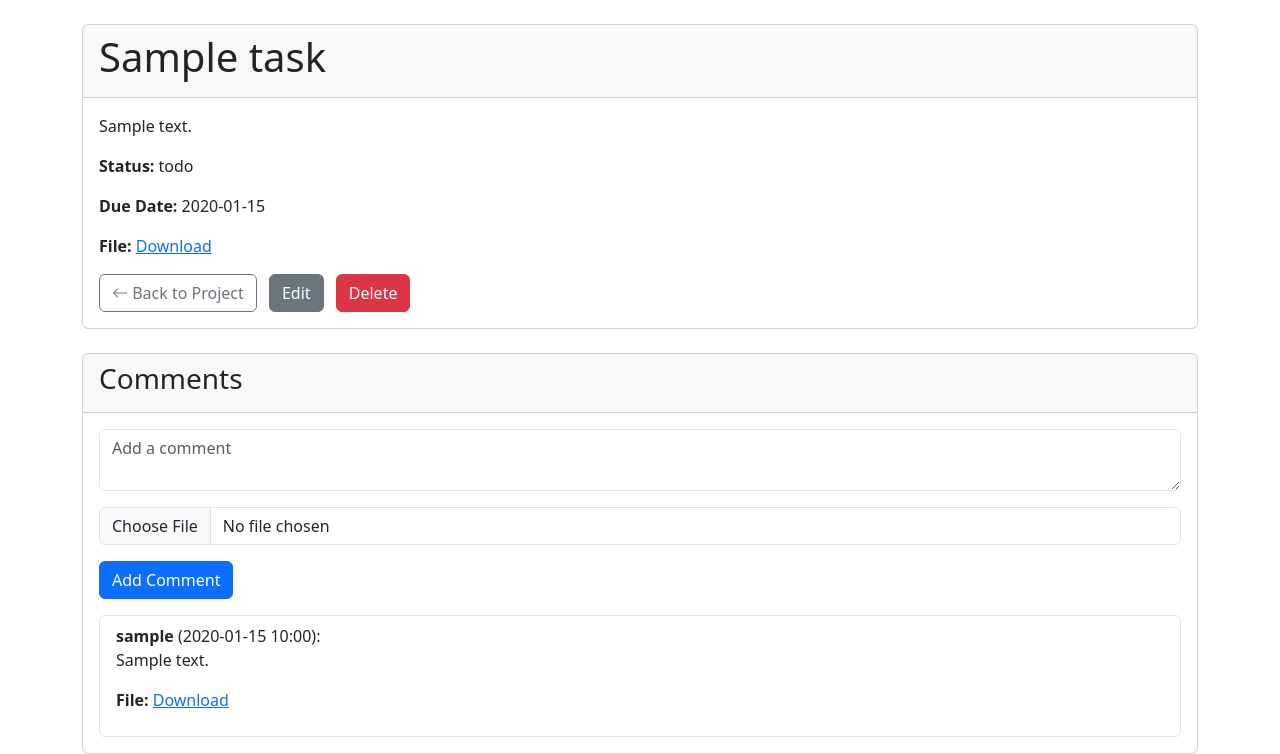
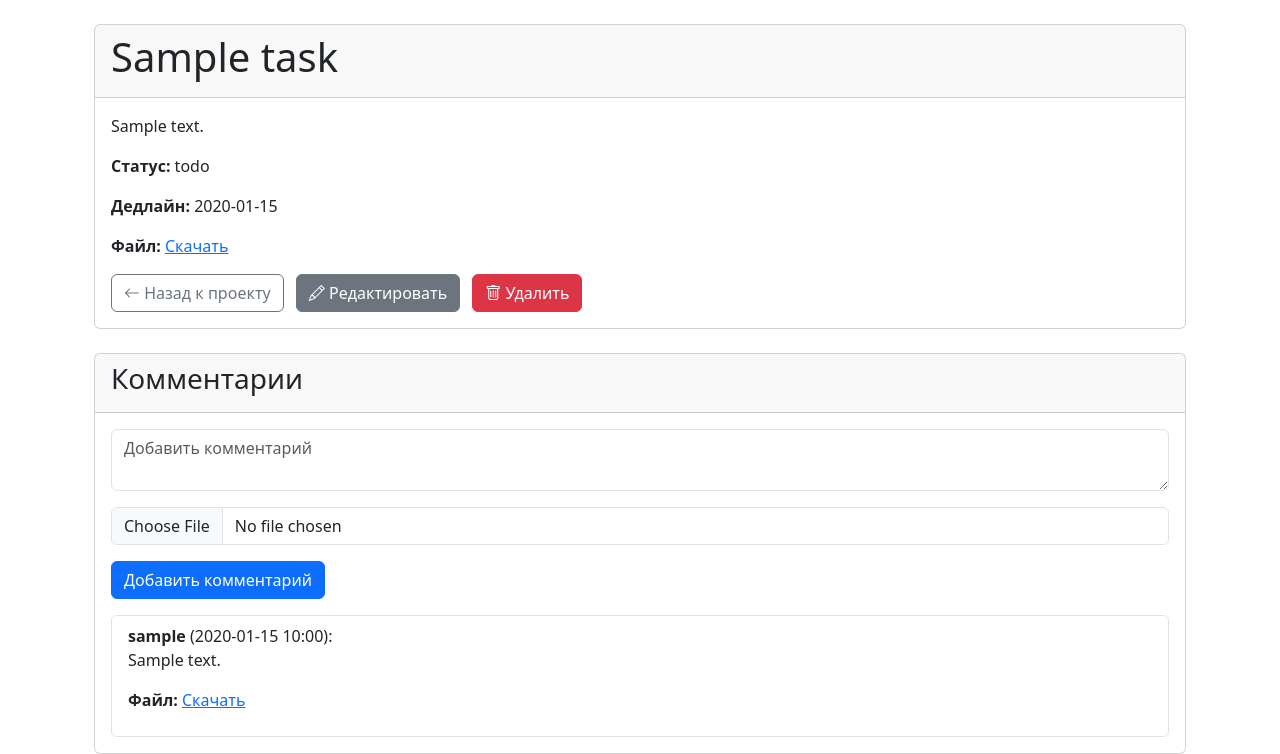
Before and after one commit to MrTimofeev/Task-Manager-Pet-Project, a Django app: page /tasks/1/ in a window 1280 px wide. Shown: the part 56-810 px from the top of the page. Run offline with Django 5.2, Linux system fonts and the light colour scheme; a user stored in the database is signed in; tables that the repository leaves empty hold one stand-in row (values such as "Sample post").

Commit message:
Изменил страницу с задачами

```diff
--- a/task_manager/templates/tasks/detail.html
+++ b/task_manager/templates/tasks/detail.html
@@ -1,43 +1,120 @@
 {% extends 'base.html' %}
 
 {% block content %}
-<div class="card">
+<!-- Кастомные стили -->
+<style>
+    /* Hover-эффекты для карточек */
+    .card-hover {
+        transition: transform 0.2s ease, box-shadow 0.2s ease;
+    }
+    .card-hover:hover {
+        transform: translateY(-5px);
+        box-shadow: 0 4px 15px rgba(0, 0, 0, 0.2);
+    }
+
+    /* Анимации для кнопок */
+    .btn-hover {
+        transition: background-color 0.3s ease, color 0.3s ease;
+    }
+    .btn-hover:hover {
+        background-color: #0d6efd;
+        color: white;
+    }
+
+    /* Индикатор загрузки */
+    .loading-spinner {
+        display: none;
+        width: 20px;
+        height: 20px;
+        border: 3px solid #f3f3f3;
+        border-top: 3px solid #0d6efd;
+        border-radius: 50%;
+        animation: spin 1s linear infinite;
+    }
+    @keyframes spin {
+        0% { transform: rotate(0deg); }
+        100% { transform: rotate(360deg); }
+    }
+
+    /* Активные ссылки в навигации */
+    .nav-link.active {
+        font-weight: bold;
+        border-bottom: 2px solid #0d6efd;
+    }
+</style>
+
+<div class="container mt-4">
+    <!-- Карточка задачи -->
+    <div class="card card-hover">
         <div class="card-header">
             <h1>{{ task.title }}</h1>
         </div>
         <div class="card-body">
             <p>{{ task.description }}</p>
-        <p><strong>Status:</strong> {{ task.status }}</p>
-        <p><strong>Due Date:</strong> {{ task.due_date|date:"Y-m-d" }}</p>
+            <p><strong>Статус:</strong> {{ task.status }}</p>
+            <p><strong>Дедлайн:</strong> {{ task.due_date|date:"Y-m-d" }}</p>
             {% if task.file %}
-        <p><strong>File:</strong> <a href="{% url 'protected_file' task.file.name %}">Download</a></p>
+            <p><strong>Файл:</strong> <a href="{% url 'protected_file' task.file.name %}">Скачать</a></p>
             {% endif %}
             <div class="mt-3">
-            <a href="{% url 'project_detail' task.project.id %}" class="btn btn-outline-secondary me-2">
-                <i class="bi bi-arrow-left"></i> Back to Project
+                <a href="{% url 'project_detail' task.project.id %}" class="btn btn-outline-secondary btn-hover me-2">
+                    <i class="bi bi-arrow-left"></i> Назад к проекту
                 </a>
-            <a href="{% url 'task_update' task.id %}" class="btn btn-secondary me-2">Edit</a>
-            <a href="{% url 'task_delete' task.id %}" class="btn btn-danger">Delete</a>
+                <a href="{% url 'task_update' task.id %}" class="btn btn-secondary btn-hover me-2">
+                    <i class="bi bi-pencil"></i> Редактировать
+                </a>
+                <!-- Кнопка удаления с модальным окном -->
+                <button type="button" class="btn btn-danger btn-hover" data-bs-toggle="modal" data-bs-target="#deleteTaskModal">
+                    <i class="bi bi-trash"></i> Удалить
+                </button>
             </div>
         </div>
     </div>
 
-<!-- Комментарии -->
-<div class="card mt-4">
+    <!-- Модальное окно для удаления задачи -->
+    <div class="modal fade" id="deleteTaskModal" tabindex="-1" aria-labelledby="deleteTaskModalLabel" aria-hidden="true">
+        <div class="modal-dialog">
+            <div class="modal-content">
+                <div class="modal-header">
+                    <h5 class="modal-title" id="deleteTaskModalLabel">Удалить задачу</h5>
+                    <button type="button" class="btn-close" data-bs-dismiss="modal" aria-label="Close"></button>
+                </div>
+                <div class="modal-body">
+                    Вы уверены, что хотите удалить задачу "{{ task.title }}"?
+                </div>
+                <div class="modal-footer">
+                    <button type="button" class="btn btn-secondary" data-bs-dismiss="modal">Отмена</button>
+                    <form method="post" action="{% url 'task_delete' task.id %}" onsubmit="showLoading()">
+                        {% csrf_token %}
+                        <button type="submit" class="btn btn-danger">
+                            <span class="loading-spinner" id="loadingSpinner"></span>
+                            <span id="submitText">Удалить</span>
+                        </button>
+                    </form>
+                </div>
+            </div>
+        </div>
+    </div>
+
+    <!-- Карточка для комментариев -->
+    <div class="card mt-4 card-hover">
         <div class="card-header">
-        <h3>Comments</h3>
+            <h3>Комментарии</h3>
         </div>
         <div class="card-body">
             <!-- Форма для добавления комментария -->
-        <form method="post" action="{% url 'add_comment' task.id %}" enctype="multipart/form-data">
+            <form method="post" action="{% url 'add_comment' task.id %}" enctype="multipart/form-data" onsubmit="showLoading()">
                 {% csrf_token %}
                 <div class="mb-3">
-                <textarea name="text" class="form-control" placeholder="Add a comment"></textarea>
+                    <textarea name="text" class="form-control" placeholder="Добавить комментарий" required></textarea>
                 </div>
                 <div class="mb-3">
                     <input type="file" name="file" class="form-control">
                 </div>
-            <button type="submit" class="btn btn-primary">Add Comment</button>
+                <button type="submit" class="btn btn-primary">
+                    <span class="loading-spinner" id="commentLoadingSpinner"></span>
+                    <span id="commentSubmitText">Добавить комментарий</span>
+                </button>
             </form>
 
             <!-- Список комментариев -->
@@ -47,11 +124,22 @@
                     <strong>{{ comment.user.username }}</strong> ({{ comment.created_at|date:"Y-m-d H:i" }}):
                     <p>{{ comment.text }}</p>
                     {% if comment.file %}
-                <p><strong>File:</strong> <a href="{% url 'protected_file' comment.file.name %}">Download</a></p>
+                    <p><strong>Файл:</strong> <a href="{% url 'protected_file' comment.file.name %}">Скачать</a></p>
                     {% endif %}
                 </li>
                 {% endfor %}
             </ul>
         </div>
     </div>
+</div>
+
+<!-- Скрипт для индикатора загрузки -->
+<script>
+    function showLoading() {
+        document.getElementById('loadingSpinner').style.display = 'inline-block';
+        document.getElementById('submitText').style.display = 'none';
+        document.getElementById('commentLoadingSpinner').style.display = 'inline-block';
+        document.getElementById('commentSubmitText').style.display = 'none';
+    }
+</script>
 {% endblock %}
```
Lines whose indentation alone changed are shown as unchanged.
